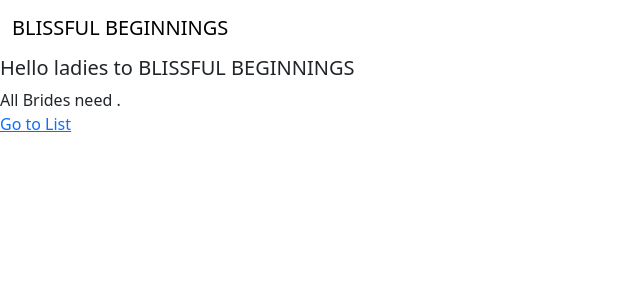
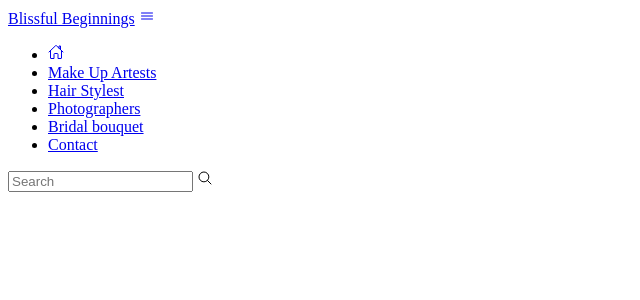
Before and after one commit to JawaherAlmoqati/Blissful-Beginnings, a Django app: page / in a window 1280 px wide. Shown: the top 300 px of the page, without its empty margins (0-640 px from the left). Run offline with Django 5.2, Linux system fonts and the light colour scheme.

Commit message:
first commit

```diff
--- a/apps/bbmodule/urls.py
+++ b/apps/bbmodule/urls.py
@@ -1,10 +1,7 @@
-from django.urls import path ,include
+from django.urls import path
 from apps.bbmodule import views
 
 urlpatterns = [
-    path('',views.index,name='index'),
-    path('bb',views.bb),
-    path('bb1/<int:bID>', views.bb1),
-    path('bbmodule', views.bb)
+    path('',views.index,name='index')
 
 ]
--- a/apps/bbmodule/views.py
+++ b/apps/bbmodule/views.py
@@ -1,28 +1,6 @@
-from django.shortcuts import render, redirect
+from django.shortcuts import render
 
 def index(request):
     # 1-study the request
     # 2-back to template
     return render(request, 'bbmodule/index.html')
-
-def bb(request):
-   #return  redirect('/') #go to homepage
-   return render(request, 'bbmodule/bblist.html')
-
-def bb1(request, bID):
-    b1 = {'id':101,'title':'make up artis','name':'sara ,Hifa'}
-    b2 = {'id':102,'title':'Hair stylist','name':'noura'}
-    b3 = {'id':103,'title':'Dresses','name':'Alanoud'}
-    b4 = {'id':104,'title':'Wedding decoration','name':'shahad'}
-
-    targetbb1 = None
-    if b1['id'] == bID: targetbb1 = b1
-    if b2['id'] == bID: targetbb1 = b2
-    if b3['id'] == bID: targetbb1 = b3
-    if b4['id'] == bID: targetbb1 = b4
-
-    if targetbb1 == None: return redirect('/bb')
-
-
-    context = {'bb1':targetbb1}
-    return render(request, 'bbmodule/bb1.html', context)
--- a/apps/templates/bbmodule/bb1.html
+++ /dev/null
@@ -1,6 +0,0 @@
-<h1> BlissfulBeginnings </h1>
-<h2> Title  </h2>
-<p> {bb1.title} </p>
-
-<h3> Name  </h3>
-<p> {bb1.name} </p>
--- a/apps/templates/bbmodule/bblist.html
+++ /dev/null
@@ -1,6 +0,0 @@
-<h1> bbList </h1>
-<h2> Title  </h2>
-<p> make up artis</p>
-<p> Hair stylist</p>
-<p> Dresses </p>
-<p> Wedding decoration</p>
--- a/apps/templates/bbmodule/index.html
+++ b/apps/templates/bbmodule/index.html
@@ -1,19 +1,47 @@
-<html>
+{% load static %}
+
+<!DOCTYPE html>
+<html lang="en">
   <head>
+    <meta charset="UTF-8" />
+    <meta name="viewport" content="width=device-width , initial-scale=1.0" />
+    <link rel="stylesheet" herf="{% static 'css/style.css' %}"/>
+    <title>Blissful Beginnings</title>
+  </head>
+  <body>
+     <!-- Header -->
+     <header class="active">
+       <a href="/" class="logo1">Blissful Beginnings</a>
+       <a href="#" calss="menu"><ion-icon name="menu-outline"></ion-icon></a>
+       <ul class="nav">
+            <li><a class="nav-btn" href="#"><ion-icon name="home-outline"></ion-icon></a></li>
+            <li><a class="nav-btn" href="#" data-target="Make Up Artests">Make Up Artests</a></li>
+            <li><a class="nav-btn" href="#" data-target="Hair Stylest">Hair Stylest</a></li>
+            <li><a class="nav-btn" href="#" data-target="Photographers">Photographers</a></li>
+            <li><a class="nav-btn" href="#" data-target="Bridal bouquet">Bridal bouquet</a></li>
+            <li><a class="nav-btn" href="#" data-target="Contact">Contact</a></li>
+        </ul>
+        <div class="search">
+          <input type="text" placeholder="Search" />
+          <ion-icon name="search-outline"></ion-icon>
+          </div>
+      </header>
+      <!-- Mobile Navigation -->
+      <!-- Banner -->
+      <!-- Main Start -->
+      <!-- Make up artests Section -->
+      <!-- Hair Stylests Section -->
+      <!-- Photographers Section -->
+      <!-- Bridal bouquet Section -->
+      <!-- Contact Section -->
+      <!-- Main End -->
+      <!-- JavaScripts Vendors -->
 
-    <link rel="stylesheet" href="https://cdn.jsdelivr.net/npm/bootstrap@5.3.2/dist/css/bootstrap.min.css"
-          integrity="sha384-T3c6CoIi6uLrA9TneNEoa7RxnatzjcDSCmG1MXxSR1GAsXEV/Dwwykc2MPK8M2HN" crossorigin="anonymous">
-  </head>
+        <script type="module" src="https://unpkg.com/ionicons@7.1.0/dist/ionicons/ionicons.esm.js"></script>
+        <script nomodule src="https://unpkg.com/ionicons@7.1.0/dist/ionicons/ionicons.js"></script>
 
-     <body>
-     <nav class="navbar navbar-inverse">
-         <div class="Container-fluid">
-             <a class="navbar-brand" herf="{% url 'index' %}">BLISSFUL BEGINNINGS </a>
-         </div>
-     </nav>
-        <h5> Hello ladies to BLISSFUL BEGINNINGS </h5>
-        <h7> All Brides need . </h7>
-       <p><a href="bb1">Go to List </a></p>
+      <!-- Customised javaScripts -->
+      <script scr="./js/main.js"></script>
      </body>
 
 </html>
```
Also changed, not shown: apps/statics/css/style.css (added, +72 -0 lines), apps/statics/js/main.js (added).
